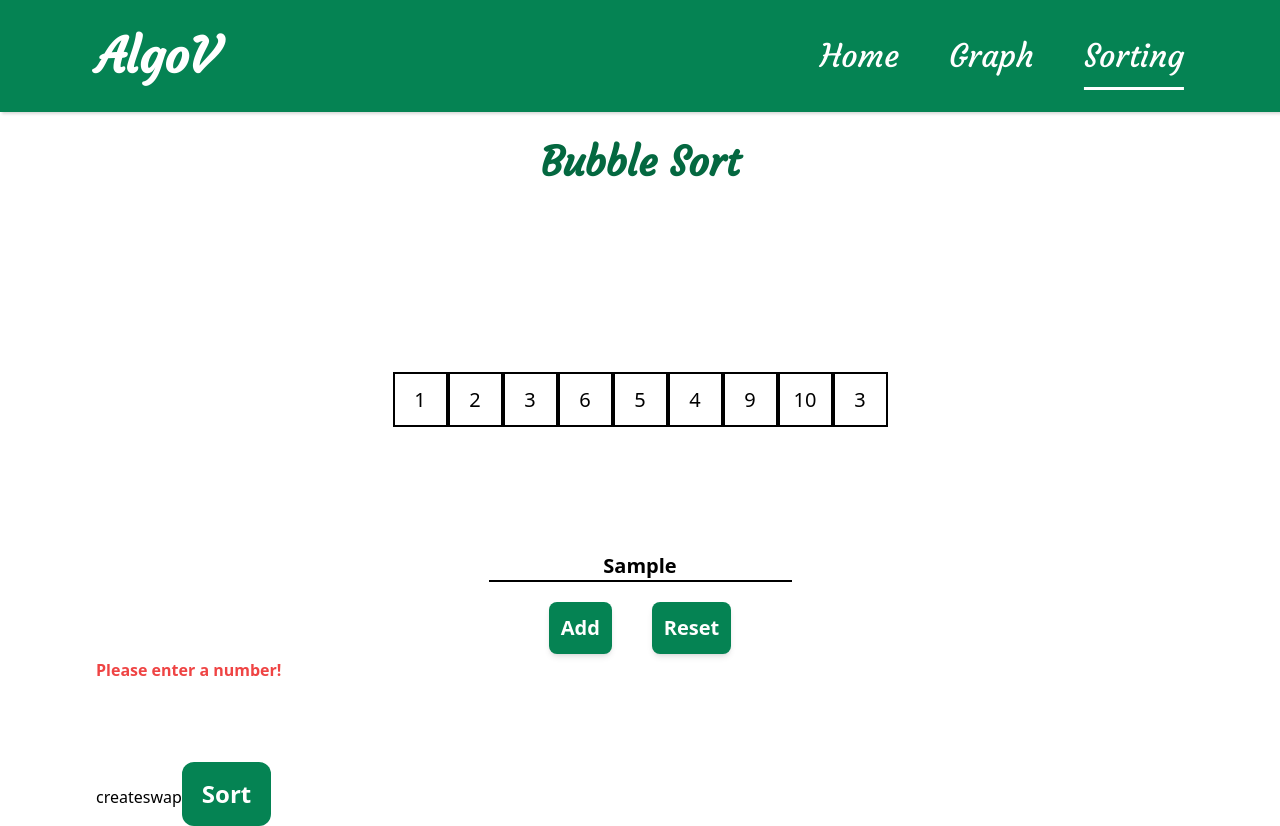
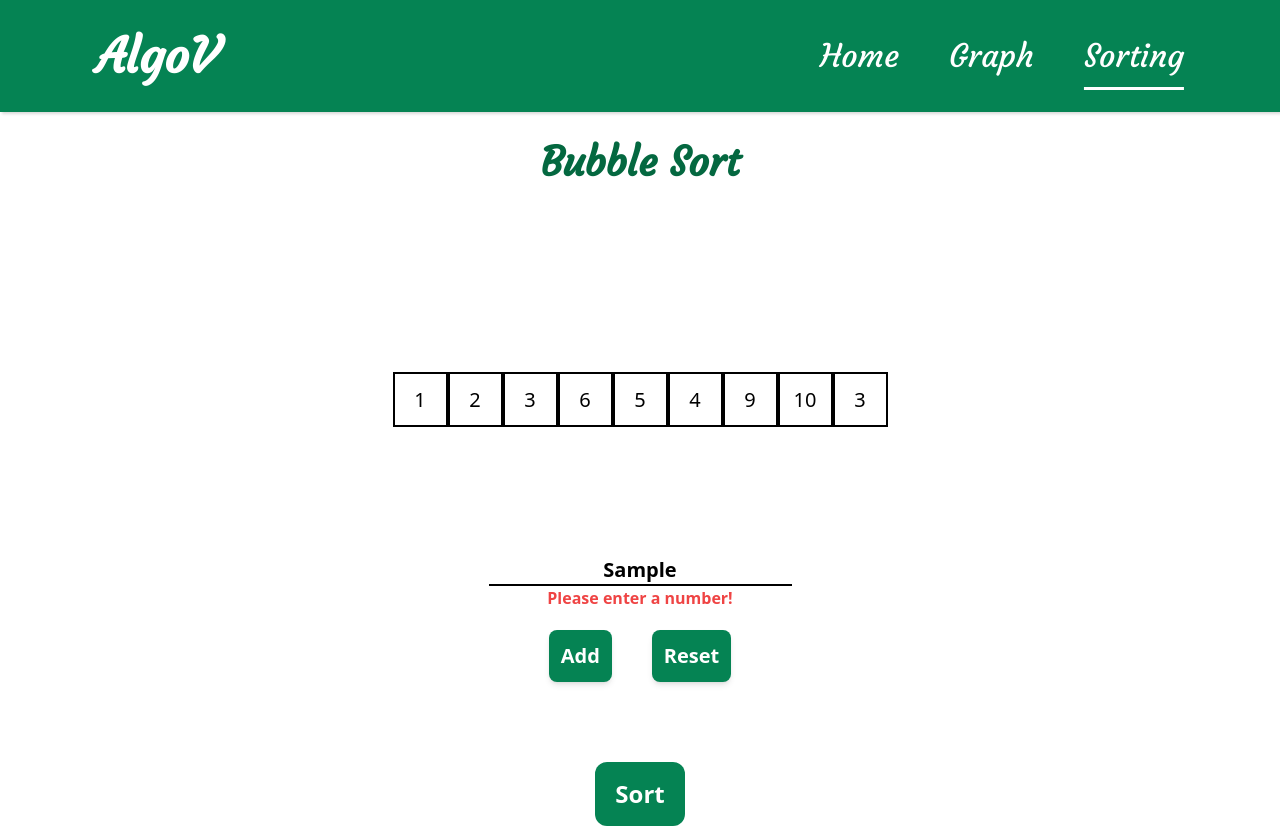
Before and after one commit to Abdelrahman-Abdelmoaty/AlgoV, a React (Create React App) app: page /sorting/bubble-sort in a window 1280 px wide. Both pictures are taken after typing "Sample" into the empty fields and a click on the button "Add". Built offline with nearby package versions, Linux system fonts and the light colour scheme.

Commit message:
bubble sort automatic finished

```diff
--- a/src/components/Sorting/BubbleSort.jsx
+++ b/src/components/Sorting/BubbleSort.jsx
@@ -21,69 +21,65 @@ export default function BubbleSort() {
     { id: uuid(), value: 3, color: "black", backgroundColor: "white", borderColor: "black" },
   ]);
   const [swap, setSwap] = useState([]);
+  const [areas, setAreas] = useState([]);
+  const changeColor = (i) => {
+    setList((list) => {
+      return list.map((item, idx) => {
+        if (idx === i) {
+          return { ...item, color: "white", backgroundColor: "blue" };
+        } else return item;
+      });
+    });
+  };
+
   const removeColor = (i) => {
     setList((list) => {
       return list.map((item, idx) => {
-        if (idx == i) {
+        if (idx === i) {
           return { ...item, color: "black", backgroundColor: "white" };
         } else return item;
       });
     });
   };
-  const changeColor = (i, speed) => {
+  const makeFullSwap = (i, j, time, swapFlag) => {
     setTimeout(() => {
-      setList((list) => {
-        return list.map((item, idx) => {
-          if (idx == i) {
-            return { ...item, color: "white", backgroundColor: "blue" };
-          } else return item;
-        });
-      });
-      console.log(`add color ${i}`);
-      setTimeout(() => {
-        console.log(`remove color ${i}`);
-        removeColor(i);
-      }, 1000);
-    }, speed * 2000);
+      changeColor(i);
+      changeColor(j);
+      swapFlag && setSwap((prev) => [...prev, { i, j }]);
+      console.log(`Change color ${i} and ${j}`);
+      setTimeout(
+        () => {
+          removeColor(i);
+          removeColor(j);
+        },
+        swapFlag ? 4500 : 500
+      );
+    }, time);
   };
-
   const handleSort = () => {
-    const swaps = [];
+    let time = 1000;
+    const copy = list.map((e) => e.value);
+    console.log(list);
+    console.log(copy);
     for (let i = 0; i < list.length; i++) {
-      for (let j = 0; j < list.length - 1; j++) {
-        changeColor(j, j);
-        changeColor(j + 1, j);
-        if (list[j].value > list[j + 1].value) {
-          swaps.push({ i: j, j: j + 1 });
+      for (let j = 0; j < list.length - i - 1; j++) {
+        if (copy[j] > copy[j + 1]) {
+          makeFullSwap(j, j + 1, time, true);
+          [copy[j], copy[j + 1]] = [copy[j + 1], copy[j]];
+          time += 5000;
+        } else {
+          makeFullSwap(j, j + 1, time, false);
+          time += 1000;
         }
       }
     }
-    for (let i = 0; i < swaps.length; i++) {}
-    console.log(swaps);
-    // setSwap(swaps);
+    console.log(list);
+    console.log(copy);
   };
   return (
-    <div>
+    <div className="flex flex-col items-center">
       <h2 className="algorithm-title">Bubble Sort</h2>
-      <List list={list} setList={setList} setSwapList={setSwap} swapList={swap} />
-      <button
-        onClick={() =>
-          setList([
-            { id: "1", value: 1 },
-            { id: "2", value: 2 },
-            { id: "3", value: 3 },
-            { id: "4", value: 1 },
-            { id: "5", value: 2 },
-            { id: "6", value: 3 },
-            { id: "7", value: 1 },
-            { id: "8", value: 2 },
-            { id: "9", value: 3 },
-          ])
-        }
-      >
-        create
-      </button>
-      <button onClick={() => setSwap([{ i: 1, j: 5 }])}>swap</button>
+      <List list={list} setList={setList} setSwapList={setSwap} swapList={swap} areas={areas} setAreas={setAreas} />
       <motion.button onClick={handleSort} whileHover={{ scale: 1.1 }} className="bg-[rgb(5,131,83)] text-white px-5 py-4 text-2xl font-semibold rounded-xl">
         Sort
       </motion.button>
--- a/src/components/Sorting/List.jsx
+++ b/src/components/Sorting/List.jsx
@@ -23,14 +23,7 @@ import { motion } from "framer-motion";
         j: number
     }
 */
-export default function List({
-  list,
-  setList,
-  swapList,
-  setSwapList,
-  areas,
-  setAreas,
-}) {
+export default function List({ list, setList, swapList, setSwapList, areas, setAreas }) {
   const [swapping, setSwapping] = useState(false);
   const [added, setAdded] = useState(false);
   const [lastI, setLastI] = useState(0);
@@ -161,7 +154,7 @@ export default function List({
   let areaI = 0;
   let res = [];
   while (itemI < list.length) {
-    console.log(areaI);
+    // console.log(areaI);
     if (areas && areas[areaI] && areas[areaI].i === itemI) {
       res.push(
         <div key={areaI} style={{ border: `2px solid ${areas[areaI].color}` }}>
@@ -197,10 +190,7 @@ export default function List({
       </div>
       {!swapping ? (
         <div className="w-full">
-          <form
-            onSubmit={handleAddItem}
-            className="flex flex-col items-center justify-between gap-5"
-          >
+          <form onSubmit={handleAddItem} className="flex flex-col items-center justify-between gap-5">
             <motion.input
               type="text"
               onChange={(e) => {
@@ -212,12 +202,10 @@ export default function List({
               className="border-b-2 border-black outline-none text-center font-semibold text-xl flex-1"
               whileFocus={{ scale: 1.1 }}
             />
+            {error && <p className="text-start block text-red-500  font-semibold mt-[-20px]">Please enter a number!</p>}
+
             <div className="flex gap-10">
-              <motion.button
-                onClick={handleAddItem}
-                className="flex-1 font-semibold shadow-md text-xl text-white bg-[rgb(5,131,83)] rounded-lg px-3 py-3 capitalize"
-                whileHover={{ scale: 1.1 }}
-              >
+              <motion.button onClick={handleAddItem} className="flex-1 font-semibold shadow-md text-xl text-white bg-[rgb(5,131,83)] rounded-lg px-3 py-3 capitalize" whileHover={{ scale: 1.1 }}>
                 add
               </motion.button>
               <motion.button
@@ -233,11 +221,6 @@ export default function List({
               </motion.button>
             </div>
           </form>
-          {error && (
-            <p className="text-start block text-red-500 mt-1 font-semibold ">
-              Please enter a number!
-            </p>
-          )}
         </div>
       ) : (
         <></>
```
